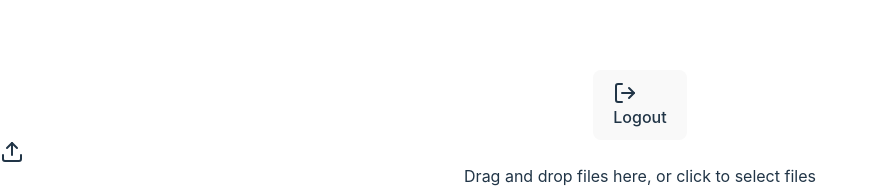
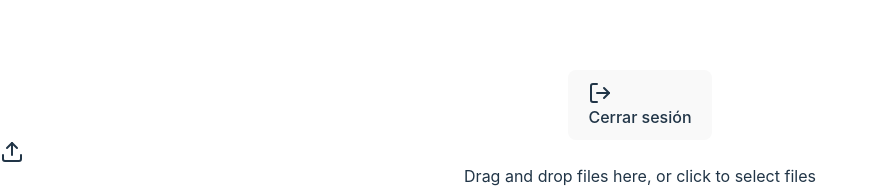
Before and after one commit to Camilo-Suarez98/file-pass, a React (Vite) app: page /dashboard in a window 1280 px wide. Shown: the part 509-699 px from the top of the page, without its empty margins (0-876 px from the left). Built offline with nearby package versions, Linux system fonts and the light colour scheme; sample sign-in values are in the browser's storage.

Commit message:
change text on button

```diff
--- a/src/pages/Dashboard.jsx
+++ b/src/pages/Dashboard.jsx
@@ -43,7 +43,7 @@ function Dashboard() {
                 className="flex items-center bg-white text-gray-600 hover:text-gray-900"
               >
                 <LogOut className="h-5 w-5 mr-2" />
-                Logout
+                Cerrar sesión
               </button>
             </div>
           </div>
```
